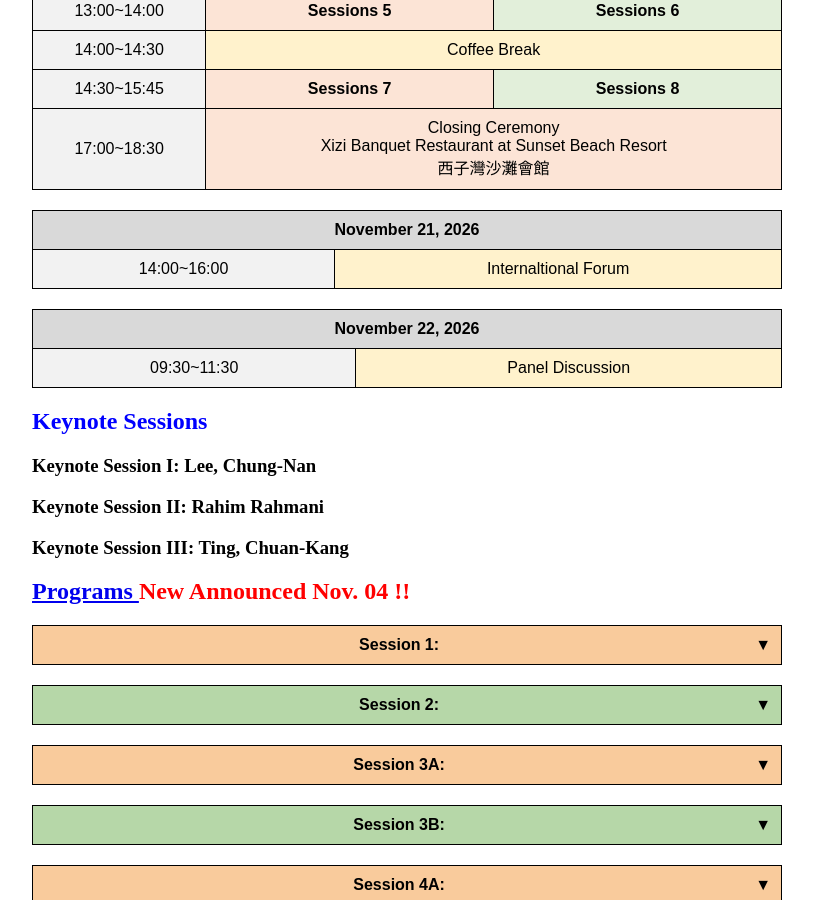
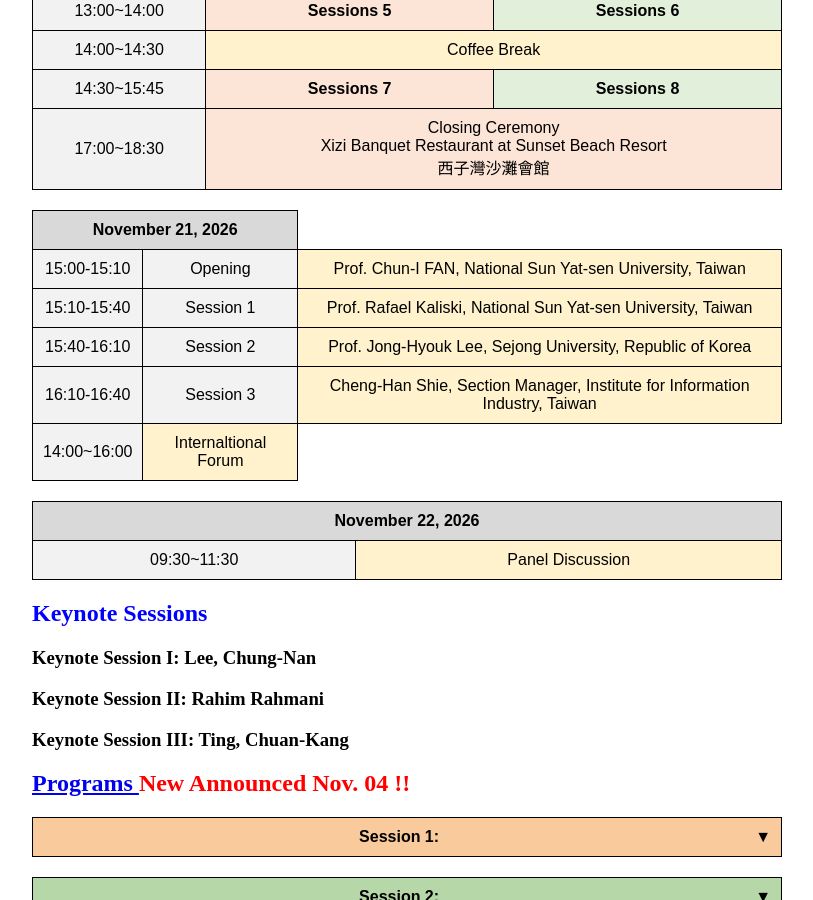
Before and after one commit to icea-conf/2026, a Jekyll site: the page built from program/index.html, in a window 1280 px wide and 900 px high, scrolled down 1045 px. Shown: the whole window, without its empty margins (233-1046 px from the left). Built offline with Jekyll 4.4.1, drawn with Linux system fonts in a browser that asks for light colours.

Commit message:
Update index.html

```diff
--- a/program/index.html
+++ b/program/index.html
@@ -300,6 +300,27 @@ title: ICEA 2026
           <td colspan="2" class="header">November 21, 2026</td>
         </tr>
          <tr>
+          <td class="time">15:00-15:10</td>
+          <td class="time">Opening</td>
+          <td class="event-registration">Prof. Chun-I FAN, National Sun Yat-sen University, Taiwan</td>
+         </tr>
+          <tr>
+          <td class="time">15:10-15:40</td>
+          <td class="time">Session 1</td>
+          <td class="event-registration">Prof. Rafael Kaliski, National Sun Yat-sen University, Taiwan</td>
+         </tr>
+          <tr>
+          <td class="time">15:40-16:10</td>
+          <td class="time">Session 2</td>
+          <td class="event-registration">Prof. Jong-Hyouk Lee, Sejong University, Republic of Korea</td>
+         </tr>
+          <tr>
+          <td class="time">16:10-16:40</td>
+          <td class="time">Session 3</td>
+          <td class="event-registration">Cheng-Han Shie, Section Manager, Institute for Information Industry, Taiwan</td>
+         </tr>
+
+          <tr>
           <td class="time">14:00~16:00</td>
           <td class="event-registration">Internaltional Forum</td>
         </tr>
```
